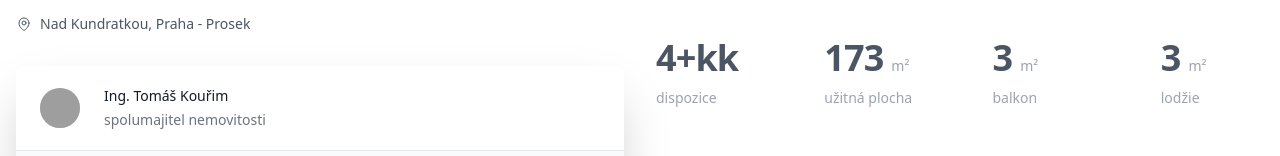
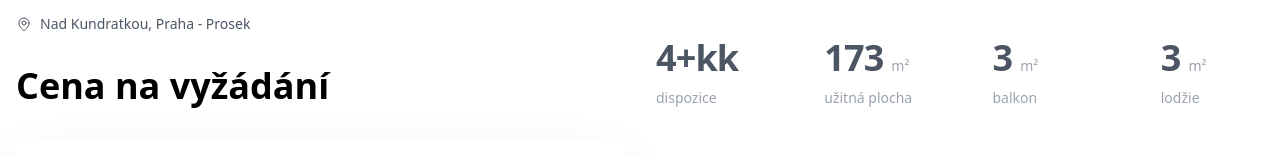
Before and after one commit to misslecter/property-web, a Vue app: page / in a window 1280 px wide. Shown: the part 786-942 px from the top of the page. Built offline with nearby package versions, Linux system fonts and the light colour scheme; grey boxes are pictures that could not be loaded; a web font is replaced by a local one.

Commit message:
Add price.

```diff
--- a/src/App.vue
+++ b/src/App.vue
@@ -9,6 +9,7 @@ import type { Info } from "@/model/Info.ts";
 import PropertyDownloads from "@/components/PropertyDownloads.vue";
 import PropertyAddress from "@/components/PropertyAddress.vue";
 import PropertyContact from "@/components/PropertyContact.vue";
+import PropertyPrice from "@/components/PropertyPrice.vue";
 
 provide(GLOBAL_INFO_KEY, info as unknown as Info);
 </script>
@@ -19,6 +20,7 @@ provide(GLOBAL_INFO_KEY, info as unknown as Info);
     <div class="grid grid-cols-2 gap-8">
       <div class="flex flex-col gap-8">
         <PropertyAddress />
+        <PropertyPrice />
         <PropertyContact />
         <PropertyDownloads />
       </div>
--- a/src/assets/prosek/info.json
+++ b/src/assets/prosek/info.json
@@ -1,5 +1,6 @@
 {
   "name": "prosek",
+  "price": "Cena na vyžádání",
   "address": {
     "value": "Nad Kundratkou, Praha - Prosek"
   },
--- /dev/null
+++ b/src/components/PropertyPrice.vue
@@ -0,0 +1,14 @@
+<script setup lang="ts">
+import { inject } from "vue";
+import { GLOBAL_INFO_KEY } from "@/model/constants.ts";
+
+const info = inject(GLOBAL_INFO_KEY);
+
+if (!info) {
+  throw new Error("Info not provided");
+}
+</script>
+
+<template>
+  <p class="text-4xl font-extrabold text-black">{{ info.price }}</p>
+</template>
--- a/src/model/Info.ts
+++ b/src/model/Info.ts
@@ -6,6 +6,7 @@ import type { Contact } from "@/model/Contact.ts";
 
 export type Info = {
   name: string;
+  price: string;
   gallery: BasePath & { images: string[] };
   description: string[];
   stats: StatItem[];
```
